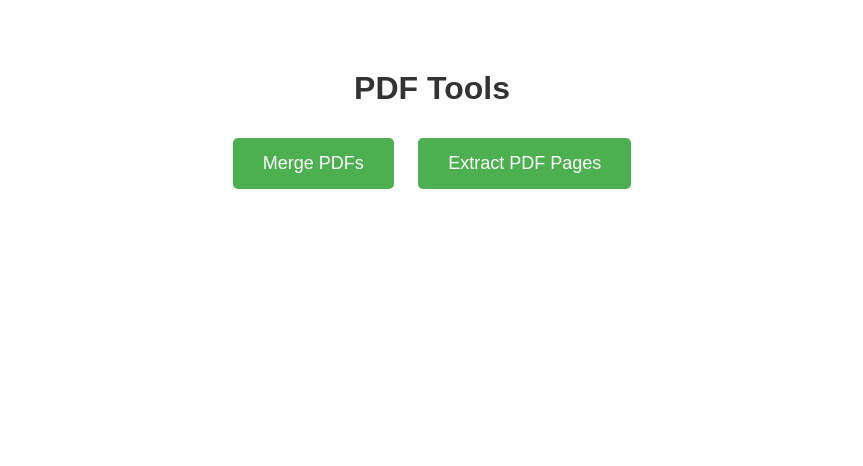
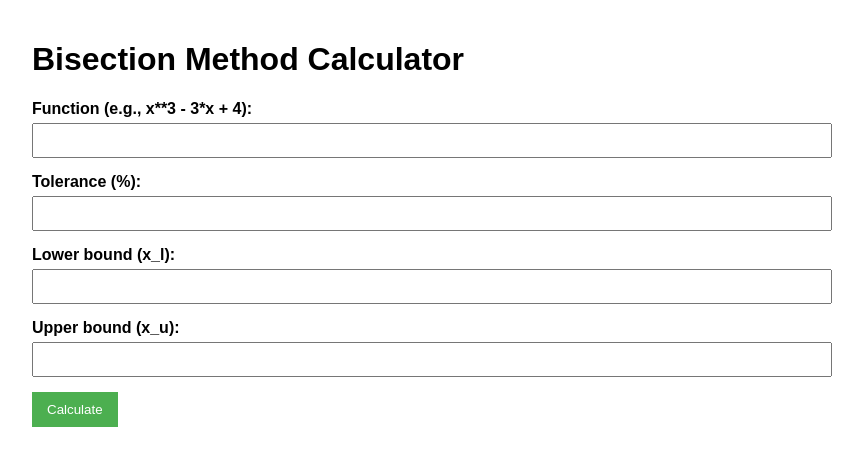
Before and after one commit to bemtele/Numerical-Methods-Calculator, a Flask app: page / in a window 1280 px wide. Shown: the top 466 px of the page, without its empty margins (208-1071 px from the left). Run offline with Flask 3, Linux system fonts and the light colour scheme.

Commit message:
Update index.html

```diff
--- a/templates/index.html
+++ b/templates/index.html
@@ -1,24 +1,83 @@
 <!DOCTYPE html>
 <html>
 <head>
-    <title>My PDF Tools</title>
+    <title>Bisection Method Calculator</title>
     <style>
         body { font-family: Arial, sans-serif; max-width: 800px; margin: 0 auto; padding: 20px; }
-        .btn {
-            display: inline-block; padding: 15px 30px; margin: 10px;
-            background-color: #4CAF50; color: white; text-decoration: none;
-            border-radius: 5px; font-size: 18px; text-align: center;
-        }
-        .btn:hover { background-color: #45a049; }
-        .container { text-align: center; margin-top: 50px; }
-        h1 { color: #333; }
+        .form-group { margin-bottom: 15px; }
+        label { display: block; margin-bottom: 5px; font-weight: bold; }
+        input, select { width: 100%; padding: 8px; box-sizing: border-box; }
+        button { background: #4CAF50; color: white; border: none; padding: 10px 15px; cursor: pointer; }
+        table { width: 100%; border-collapse: collapse; margin-top: 20px; }
+        th, td { border: 1px solid #ddd; padding: 8px; text-align: left; }
+        th { background-color: #f2f2f2; }
+        .error { color: red; }
     </style>
 </head>
 <body>
-    <div class="container">
-        <h1>PDF Tools</h1>
-        <a href="{{ url_for('merge') }}" class="btn">Merge PDFs</a>
-        <a href="{{ url_for('extract') }}" class="btn">Extract PDF Pages</a>
-    </div>
+    <h1>Bisection Method Calculator</h1>
+
+    {% if error %}
+        <div class="error">{{ error }}</div>
+    {% endif %}
+
+    <form method="POST">
+        <div class="form-group">
+            <label for="function">Function (e.g., x**3 - 3*x + 4):</label>
+            <input type="text" id="function" name="function" required>
+        </div>
+
+        <div class="form-group">
+            <label for="tolerance">Tolerance (%):</label>
+            <input type="number" id="tolerance" name="tolerance" step="0.01" required>
+        </div>
+
+        <div class="form-group">
+            <label for="x_l">Lower bound (x_l):</label>
+            <input type="number" id="x_l" name="x_l" step="0.01" required>
+        </div>
+
+        <div class="form-group">
+            <label for="x_u">Upper bound (x_u):</label>
+            <input type="number" id="x_u" name="x_u" step="0.01" required>
+        </div>
+
+        <button type="submit">Calculate</button>
+    </form>
+
+    {% if valid_bounds %}
+        <h2>Valid Bounds Found</h2>
+        <ul>
+            {% for bound in valid_bounds %}
+                <li>x_l = {{ bound[0] }}, x_u = {{ bound[1] }}, f(x_l) = {{ bound[2] }}, f(x_u) = {{ bound[3] }}, Est. Iterations: {{ bound[4] }}</li>
+            {% endfor %}
+        </ul>
+    {% endif %}
+
+    {% if results %}
+        <h2>Results</h2>
+        <table>
+            <tr>
+                <th>Iteration</th>
+                <th>Lower (x_l)</th>
+                <th>Upper (x_u)</th>
+                <th>Midpoint</th>
+                <th>Error (%)</th>
+                <th>f(Midpoint)</th>
+            </tr>
+            {% for row in results %}
+                <tr>
+                    <td>{{ row.iteration }}</td>
+                    <td>{{ "%.6f"|format(row.x_l) }}</td>
+                    <td>{{ "%.6f"|format(row.x_u) }}</td>
+                    <td>{{ "%.6f"|format(row.midpoint) }}</td>
+                    <td>{{ "%.6f"|format(row.error) if row.error else "N/A" }}</td>
+                    <td>{{ "%.6f"|format(row.f_midpoint) }}</td>
+                </tr>
+            {% endfor %}
+        </table>
+
+        <h3>Root Found: {{ "%.6f"|format(root) }}</h3>
+    {% endif %}
 </body>
 </html>
```
